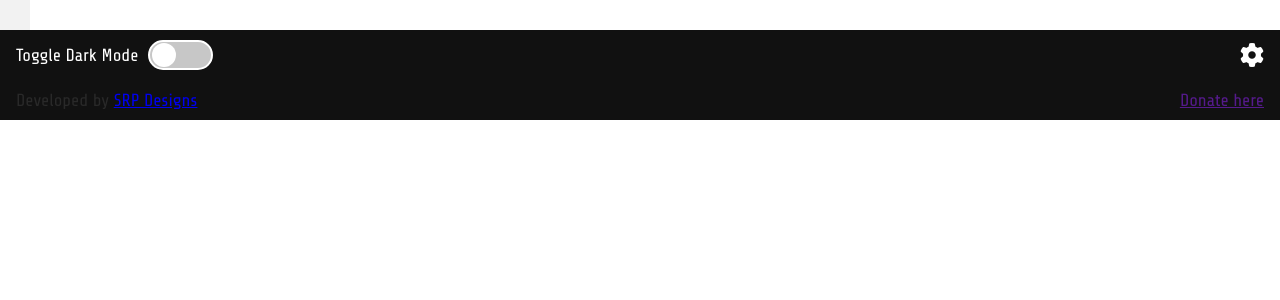
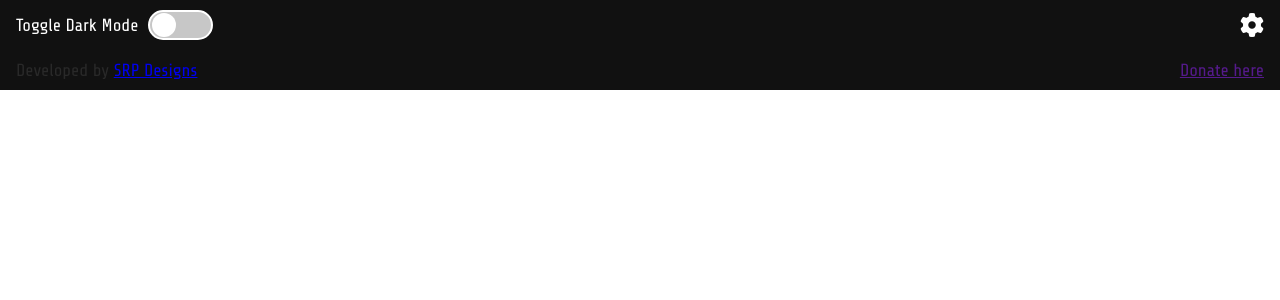
Before and after one commit to Sam-RP1/deduction, a React app: page / in a window 1280 px wide. Shown: the top 300 px of the page. Built offline with nearby package versions, Linux system fonts and the light colour scheme.

Commit message:
update: root style to allow full scrolling

```diff
--- a/src/frontend/styles/root.scss
+++ b/src/frontend/styles/root.scss
@@ -1,5 +1,3 @@
-@import './partials/color-themes';
-
 body {
   font-family: 'Share Tech', sans-serif;
   height: auto;
@@ -9,17 +7,17 @@ body {
 
 main {
   min-height: 100vh;
+  width: 100%;
 }
 
 .theme {
-  min-height: inherit;
-  min-width: 100%;
+  height: inherit;
+  width: inherit;
 }
 
-.test {
-  height: 30px;
-  width: 30px;
-  @include themed() {
-    background-color: t($bg);
-  }
+.base {
+  display: flex;
+  flex-direction: column;
+  min-height: 100vh;
+  width: 100%;
 }
```
